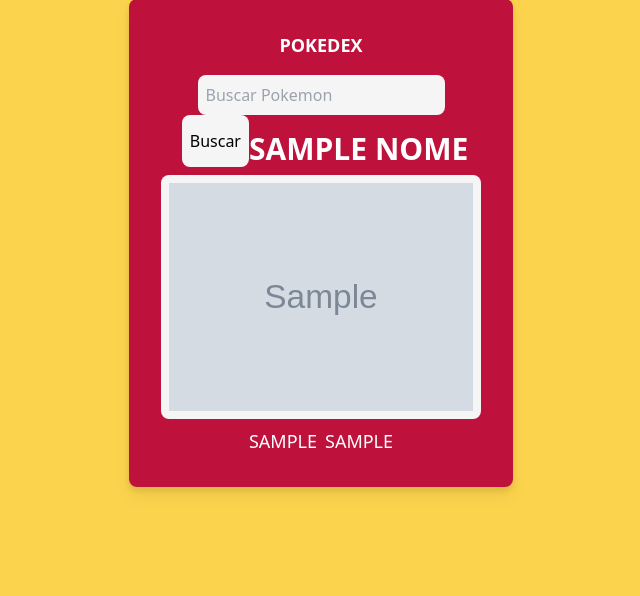
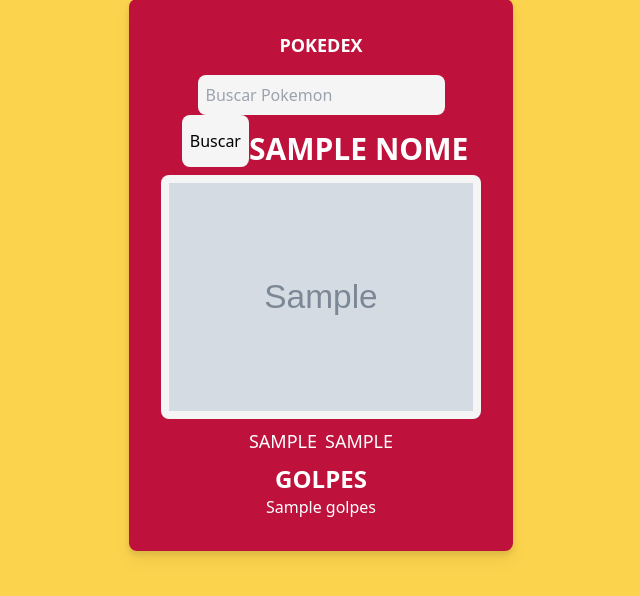
Before and after one commit to MatheusKraieski/pokedex_api, a Flask app: template templates/index.html in a window 1280 px wide. Shown: the part 81-677 px from the top of the page, without its empty margins (319-959 px from the left). Run offline with Flask 2, Linux system fonts and the light colour scheme; the template is opened without the code that fills it: most values are stand-ins (such as "Sample title", 1, 10 or a date in 2020); grey boxes marked "Sample" are stand-in pictures; some libraries are stand-ins or nearby versions.

Commit message:
Feat: add the moves to the pokedex

```diff
--- a/main.py
+++ b/main.py
@@ -15,24 +15,29 @@
 
 @app.route("/buscar", methods = ["GET", "post"])
 def buscar():
-    pokemon = Pokemon(request.form["nome"].lower() ,"","","")
+    pokemon = Pokemon(request.form["nome"].lower() ,"","","","")
     try:
         res = json.loads(requests.get(f"https://pokeapi.co/api/v2/pokemon/{pokemon.nome}").text)
         result = res["sprites"]
         result = result["other"]["official-artwork"]["front_default"]
         pokemon.foto = result
+        pokemon.golpes = []
+        for i in range(0, len(res.get("moves"))):
+            pokemon.golpes.append(res.get("moves")[i].get("move").get("name"))
+
         if len(res["types"])==2:
-            pokemon.tipo1 = res["types"][0]["type"]["name"]
+            pokemon.tipo1 = res.get("types")[0].get("type").get("name")
             pokemon.tipo2 = res["types"][1]["type"]["name"]
         else:
-            pokemon.tipo1 = res["types"][0]["type"]["name"]
+            pokemon.tipo1 = res.get("types")[0].get("type").get("name")
     except:
         return "pokemon não encontrado"
     return render_template("index.html",
     nome = pokemon.nome,
     foto = pokemon.foto,
     tipo1 = pokemon.tipo1,
-    tipo2 = pokemon.tipo2
+    tipo2 = pokemon.tipo2,
+    golpes = pokemon.golpes
 
     )
 
--- a/models/pokemon.py
+++ b/models/pokemon.py
@@ -1,6 +1,7 @@
 class Pokemon:
-    def __init__(self,nome,foto, tipo1, tipo2):
+    def __init__(self,nome,foto, tipo1, tipo2, golpes):
         self.nome=nome
         self.foto=foto
         self.tipo1=tipo1
         self.tipo2=tipo2
+        self.golpes=golpes
--- a/templates/index.html
+++ b/templates/index.html
@@ -22,6 +22,12 @@
                 </div>
 
             </form>
+            <div class="flex justify-center text-center mt-2">
+                <div>
+                    <h1 class="text-white text-2xl uppercase font-bold">golpes</h1>
+                    <h1 class="text-white">{{golpes}}</h1>
+                </div>
+            </div>
     </div>
     </div>
 </body>
```
